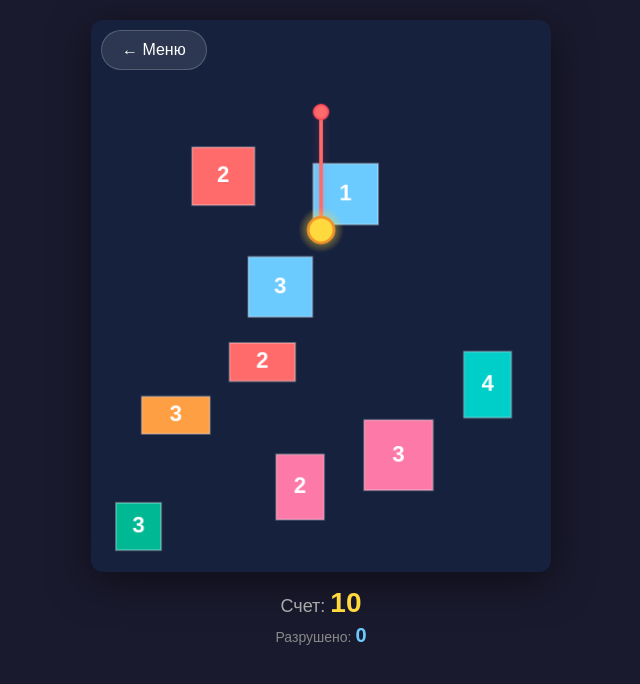
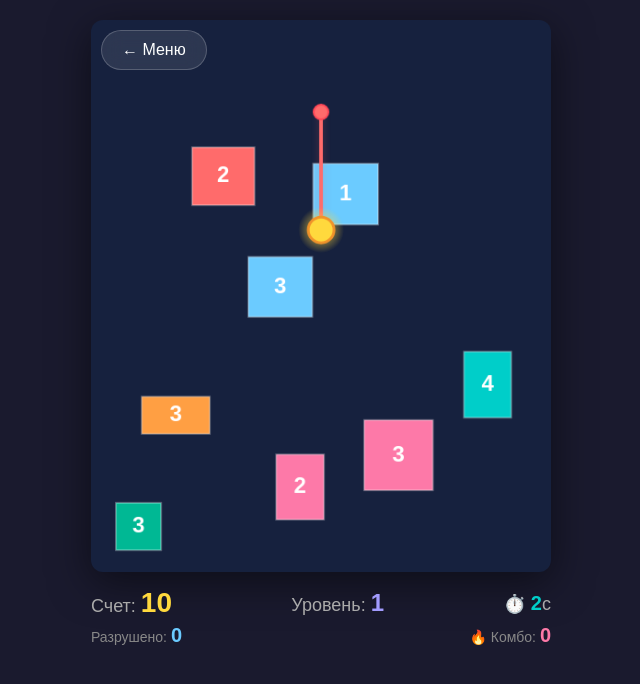
Before and after one commit to AmigoTatar/provider_game, a plain HTML site: page client/index.html in a window 1280 px wide. Both pictures are taken after a click on the button "▶ Начать игру". Shown: the whole page, without its empty margins (319-959 px from the left). Drawn offline with Linux system fonts and the light colour scheme; no server answers.

Commit message:
Добавлены: система уровней, таймер, комбо-счетчик, рандомная генерация блоков. Обновлен README с архитектурой

```diff
--- a/client/game.js
+++ b/client/game.js
@@ -8,6 +8,9 @@ class Game {
         this.ctx = this.canvas.getContext('2d');
         this.scoreElement = document.getElementById('score');
         this.destroyedElement = document.getElementById('destroyed');
+        this.levelElement = document.getElementById('level');
+        this.timerElement = document.getElementById('timer');
+        this.comboElement = document.getElementById('combo');
 
         this.gameOverScreen = document.getElementById('gameOverScreen');
         this.finalScore = document.getElementById('finalScore');
@@ -20,8 +23,16 @@ class Game {
 
         this.physics = new Physics(this.WIDTH, this.HEIGHT);
 
+        // ===== НОВЫЕ ПЕРЕМЕННЫЕ =====
         this.score = 0;
         this.destroyedBlocks = 0;
+        this.level = 1;
+        this.timer = 0;
+        this.combo = 0;
+        this.maxCombo = 0;
+        this.lastHitTime = 0;
+        this.comboTimeout = null;
+        this.timerInterval = null;
         this.blocks = [];
         this.isRunning = true;
         this.animationId = null;
@@ -36,14 +47,36 @@ class Game {
         this.initBlocks();
         this.setupControls();
         this.setupGameOverButtons();
+        this.startTimer();
         this.gameLoop();
+    }
+
+    // ===== ТАЙМЕР =====
+    startTimer() {
+        this.timer = 0;
+        this.timerElement.textContent = '0';
+
+        if (this.timerInterval) {
+            clearInterval(this.timerInterval);
+        }
+
+        this.timerInterval = setInterval(() => {
+            if (this.isRunning) {
+                this.timer++;
+                this.timerElement.textContent = this.timer;
+            }
+        }, 1000);
     }
 
     // ===== РАНДОМНАЯ ГЕНЕРАЦИЯ БЛОКОВ =====
     initBlocks() {
         this.blocks = [];
 
-        const count = 6 + Math.floor(Math.random() * 5); // 6-10 блоков
+        // Количество блоков растет с уровнем
+        const baseCount = 6;
+        const extraPerLevel = Math.min(this.level - 1, 5); // максимум +5 блоков
+        const count = baseCount + extraPerLevel + Math.floor(Math.random() * 3);
+
         const minSize = 40;
         const maxSize = 80;
         const padding = 20;
@@ -74,7 +107,11 @@ class Game {
                 attempts++;
             }
 
-            const hp = 2 + Math.floor(Math.random() * 3);
+            // HP растет с уровнем
+            let hp = 2 + Math.floor(Math.random() * 3);
+            if (this.level > 3) hp = 3 + Math.floor(Math.random() * 2);
+            if (this.level > 5) hp = 4 + Math.floor(Math.random() * 2);
+
             const colors = ['#ff6b6b', '#ffd93d', '#6bcbff', '#a29bfe', '#fd79a8', '#00b894', '#ff9f43', '#00cec9'];
             const color = colors[Math.floor(Math.random() * colors.length)];
 
@@ -89,15 +126,66 @@ class Game {
             });
         }
 
-        console.log(`📦 Создано ${this.blocks.length} блоков в случайных местах`);
+        // Обновляем уровень в UI
+        this.levelElement.textContent = this.level;
+
+        console.log(`📦 Уровень ${this.level}: ${this.blocks.length} блоков`);
     }
 
+    // ===== КОМБО =====
+    updateCombo() {
+        const now = Date.now();
+
+        // Если прошло больше 2 секунд с последнего удара - сбрасываем комбо
+        if (now - this.lastHitTime > 2000) {
+            this.combo = 0;
+        }
+
+        this.combo++;
+        this.lastHitTime = now;
+
+        // Обновляем UI
+        this.comboElement.textContent = this.combo;
+        this.comboElement.className = '';
+
+        // Анимация при комбо 3+
+        if (this.combo >= 3) {
+            this.comboElement.className = 'combo-active';
+            // Бонусные очки за комбо
+            const bonus = Math.floor(this.combo / 3) * 5;
+            if (bonus > 0) {
+                this.score += bonus;
+                this.scoreElement.textContent = this.score;
+                // Показываем бонус в консоли
+                console.log(`🔥 Комбо x${this.combo}! Бонус +${bonus}`);
+            }
+        }
+
+        // Сбрасываем таймер сброса комбо
+        if (this.comboTimeout) {
+            clearTimeout(this.comboTimeout);
+        }
+        this.comboTimeout = setTimeout(() => {
+            if (this.combo > 0) {
+                console.log(`⏰ Комбо сброшен (${this.combo} ударов)`);
+                this.combo = 0;
+                this.comboElement.textContent = '0';
+                this.comboElement.className = '';
+            }
+        }, 2000);
+    }
+
+    // ===== ОСТАЛЬНЫЕ МЕТОДЫ =====
     showGameOver(reason = 'Игра окончена!') {
         if (this.isGameOverShown) return;
         this.isGameOverShown = true;
 
         console.log(`💥 ${reason}`);
         this.isRunning = false;
+
+        if (this.timerInterval) {
+            clearInterval(this.timerInterval);
+        }
 
         if (this.animationId) {
             cancelAnimationFrame(this.animationId);
@@ -112,6 +200,18 @@ class Game {
             title.textContent = '💥 ЦЕПЬ ПОРВАЛАСЬ!';
         } else {
             title.textContent = '💥 ИГРА ОКОНЧЕНА';
+        }
+
+        // Добавляем статистику на экран Game Over
+        const statsDiv = this.gameOverScreen.querySelector('.game-over-stats');
+        if (statsDiv) {
+            statsDiv.innerHTML = `
+                <div>Счет: <span id="finalScore">${this.score}</span></div>
+                <div>Разрушено: <span id="finalDestroyed">${this.destroyedBlocks}</span></div>
+                <div>Уровень: <span style="color:#a29bfe;">${this.level}</span></div>
+                <div>Время: <span style="color:#00cec9;">${this.timer}с</span></div>
+                <div>Макс. комбо: <span style="color:#fd79a8;">${this.maxCombo}</span></div>
+            `;
         }
 
         setTimeout(() => {
@@ -138,6 +238,9 @@ class Game {
             this.fallingHead = null;
             this.isGameOverShown = false;
             this.isRunning = false;
+            if (this.timerInterval) {
+                clearInterval(this.timerInterval);
+            }
             if (window.menu) {
                 window.menu.showMenu();
             }
@@ -148,8 +251,18 @@ class Game {
         console.log('🔄 Перезапуск...');
         this.score = 0;
         this.destroyedBlocks = 0;
+        this.level = 1;
+        this.combo = 0;
+        this.maxCombo = 0;
+        this.lastHitTime = 0;
+        this.timer = 0;
+
         this.scoreElement.textContent = '0';
         this.destroyedElement.textContent = '0';
+        this.levelElement.textContent = '1';
+        this.timerElement.textContent = '0';
+        this.comboElement.textContent = '0';
+        this.comboElement.className = '';
 
         this.isFalling = false;
         this.fallingHead = null;
@@ -163,6 +276,7 @@ class Game {
 
         this.initBlocks();
         this.isRunning = true;
+        this.startTimer();
         this.gameLoop();
     }
 
@@ -182,20 +296,31 @@ class Game {
                 this.score += 10;
                 this.scoreElement.textContent = this.score;
 
+                // ОБНОВЛЯЕМ КОМБО
+                this.updateCombo();
+
                 const centerX = block.x + block.w / 2;
                 const centerY = block.y + block.h / 2;
                 head.x += (head.x - centerX) * 0.5;
                 head.y += (head.y - centerY) * 0.5;
 
-                // Меняем цвет при повреждении
                 if (block.hp === 1) {
                     block.color = '#6bcbff';
                 } else if (block.hp === 0) {
                     block.color = '#4a4a4a';
                     this.destroyedBlocks++;
                     this.destroyedElement.textContent = this.destroyedBlocks;
-                    this.score += 20;
+
+                    // Бонус за разрушение
+                    const bonus = 20 + Math.floor(this.combo / 2) * 5;
+                    this.score += bonus;
                     this.scoreElement.textContent = this.score;
+
+                    // Обновляем максимальное комбо
+                    if (this.combo > this.maxCombo) {
+                        this.maxCombo = this.combo;
+                    }
+
                     this.checkHighScore();
                 }
             }
@@ -231,7 +356,8 @@ class Game {
         }
 
         if (allDestroyed && this.blocks.length > 0) {
-            console.log('🔄 Все блоки разрушены! Создаем новые...');
+            console.log(`🔄 Все блоки разрушены! Переход на уровень ${this.level + 1}`);
+            this.level++;
             setTimeout(() => {
                 this.initBlocks();
             }, 1000);
--- a/client/index.html
+++ b/client/index.html
@@ -26,12 +26,17 @@
         <!-- ИГРА -->
         <div id="gameContainer" style="display:none;">
             <canvas id="gameCanvas" width="500" height="600"></canvas>
-            <div id="info">
-                <div>Счет: <span id="score">0</span></div>
-                <div style="font-size: 14px; color: #888; margin-top: 5px;">
-                    Разрушено: <span id="destroyed">0</span>
-                </div>
-            </div>
+<div id="info">
+    <div style="display: flex; justify-content: space-between; align-items: center; gap: 15px; flex-wrap: wrap;">
+        <div>Счет: <span id="score">0</span></div>
+        <div>Уровень: <span id="level">1</span></div>
+        <div>⏱️ <span id="timer">0</span>с</div>
+    </div>
+    <div style="display: flex; justify-content: space-between; align-items: center; gap: 15px; flex-wrap: wrap; margin-top: 5px; font-size: 14px; color: #888;">
+        <div>Разрушено: <span id="destroyed">0</span></div>
+        <div>🔥 Комбо: <span id="combo">0</span></div>
+    </div>
+</div>
             <button id="backToMenu" class="back-btn">← Меню</button>
 
             <!-- ЭКРАН GAME OVER -->
--- a/client/style.css
+++ b/client/style.css
@@ -335,3 +335,32 @@ body {
     from { transform: scale(0.8); opacity: 0; }
     to { transform: scale(1); opacity: 1; }
 }
+/* ===== НОВЫЕ ЭЛЕМЕНТЫ ===== */
+#level {
+    color: #a29bfe;
+    font-weight: bold;
+    font-size: 24px;
+}
+
+#timer {
+    color: #00cec9;
+    font-weight: bold;
+    font-size: 20px;
+}
+
+#combo {
+    color: #fd79a8;
+    font-weight: bold;
+    font-size: 20px;
+}
+
+/* Анимация комбо */
+@keyframes comboPulse {
+    0% { transform: scale(1); }
+    50% { transform: scale(1.3); color: #ff6b6b; }
+    100% { transform: scale(1); }
+}
+
+.combo-active {
+    animation: comboPulse 0.3s ease;
+}
```
Also changed, not shown: server/package.json (+5 -6 lines), README.md.
